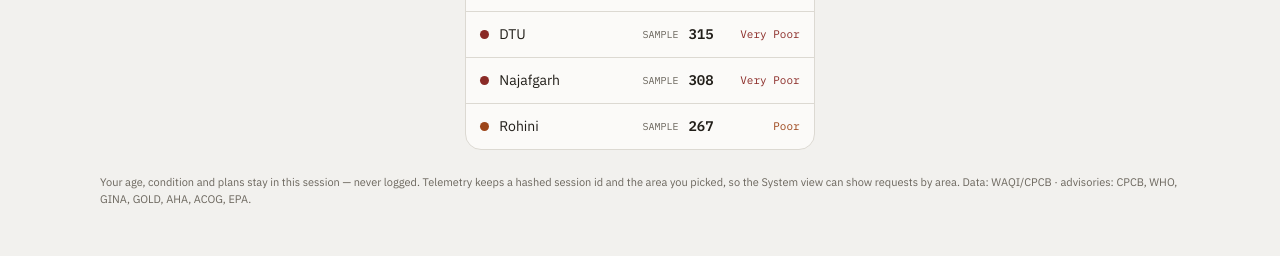
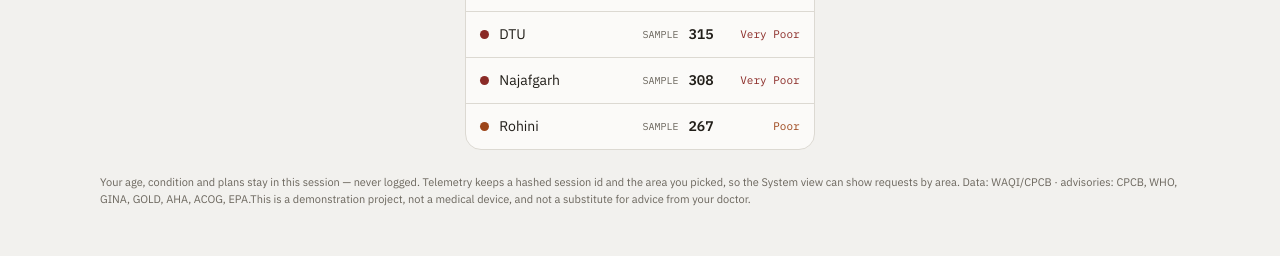
Before and after one commit to imrohitagrawal/saaf-saans, a FastAPI app: page /city in a window 1280 px wide. Shown: the part 826-1082 px from the top of the page. Run offline with FastAPI, Linux system fonts and the light colour scheme; some web fonts are replaced.

Commit message:
Say on every page that this is not a medical device
The app is about to go on a custom domain and be handed to people for a user
test, which is a different thing from a demo nobody has the URL for.

CDSCO issued draft guidance on medical device software on 21 October 2025.
Its definition of a medical device (§4.1.7) reaches software intended for the
"diagnosis, prevention, monitoring, treatment or alleviation of any disease or
disorder", and the exclusion list (§4.2.3) is data plumbing and hospital IT —
there is no general-wellness carve-out in the draft text, whatever the
secondary summaries say. This app tells people with asthma and COPD whether to
go outside.

What decides it is INTENDED USE as the maker states it. So the statement is
now on every page in both languages, next to the privacy line, rather than
only inside the Guide: a reader who never opens the Guide is exactly the
reader this is for. The Hindi is not softened — a Hindi-only reader must be
told precisely what an English reader is told.

This is not legal advice and does not make the question go away; the guidance
is still in draft and reading it properly is an open item in the case study.
It is the cheap, honest half that can be done now.

876 passing.

```diff
--- a/saafsaans/services/i18n.py
+++ b/saafsaans/services/i18n.py
@@ -408,6 +408,10 @@ HI: dict = {
         "throttled_wait": "दोबारा कोशिश कीजिए लगभग",
         "throttled_minutes": "मिनट में",
         "disclaimer": "यह सामान्य जानकारी है, डॉक्टरी सलाह नहीं।",
+        # base.html footer, on every page. Not softened in Hindi: a reader who
+        # only reads the Hindi must be told exactly what the English reader is.
+        "footer_not_a_device": "यह एक प्रदर्शन परियोजना है — कोई मेडिकल डिवाइस "
+                               "नहीं, और आपके डॉक्टर की सलाह का विकल्प नहीं।",
         # main.py, when an answer cannot be built. Carries a safe default
         # instruction, so it must not be shortened to an apology.
         "answer_error": "आपकी सलाह तैयार करने में कुछ गड़बड़ हो गई। शक हो तो बाहर कम से कम "
--- a/saafsaans/web/templates/base.html
+++ b/saafsaans/web/templates/base.html
@@ -85,6 +85,14 @@
   <footer class="foot">
     {{ T('ui', 'footer', 'Your age, condition and plans stay in this session — never logged. Telemetry keeps a hashed session id and the area you picked, so the System view can show requests by area.') }}
     {{ T('ui', 'footer_sources', 'Data: WAQI/CPCB · advisories: CPCB, WHO, GINA, GOLD, AHA, ACOG, EPA.') }}
+    {#- Stated on every page, not only in the Guide. CDSCO's draft guidance on
+        medical device software (21 Oct 2025) turns on INTENDED USE as the
+        maker states it, and its definition of a medical device reaches
+        software intended for the "prevention ... or alleviation of any disease
+        or disorder". This app talks to people with asthma and COPD about going
+        outside, so what it does NOT claim to be has to be as visible as what
+        it does. -#}
+    {{ T('ui', 'footer_not_a_device', 'This is a demonstration project, not a medical device, and not a substitute for advice from your doctor.') }}
   </footer>
 </main>
 </body>
```
Also changed, not shown: tests/test_web.py (+20 -0 lines).
